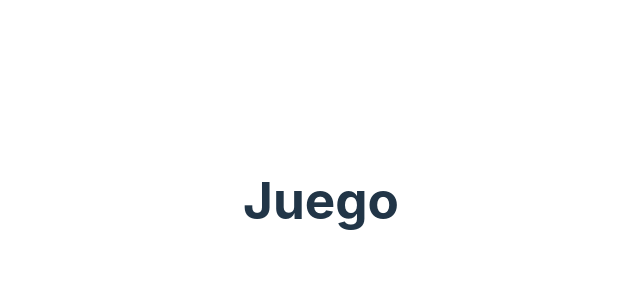
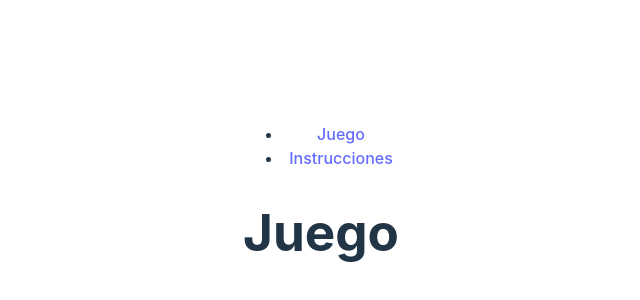
Before and after one commit to didacfrndz/UF2Examen2React, a React (Vite) app: page / in a window 1280 px wide. Shown: the part 200-500 px from the top of the page, without its empty margins (319-959 px from the left). Built offline with nearby package versions, Linux system fonts and the light colour scheme.

Commit message:
MenuConRouterHecho

```diff
--- a/src/App.jsx
+++ b/src/App.jsx
@@ -1,5 +1,5 @@
 import './App.css'
-import { BrowserRouter as Router, Route, Routes } from 'react-router-dom';
+import { BrowserRouter as Router, Route, Routes, Link } from 'react-router-dom';
 import VistaJuego from './vistas/VistaJuego';
 import VistaInstrucciones from './vistas/VistaInstrucciones';
 
@@ -7,6 +7,16 @@ function App() {
   return (
     <>
       <Router>
+        <nav>
+          <ul>
+            <li>
+              <Link to="/">Juego</Link>
+            </li>
+            <li>
+              <Link to="/about">Instrucciones</Link>
+            </li>
+          </ul>
+        </nav>
         <Routes>
           <Route path="/" element={<VistaJuego />} />
           <Route path="/about" element={<VistaInstrucciones />} />
```
